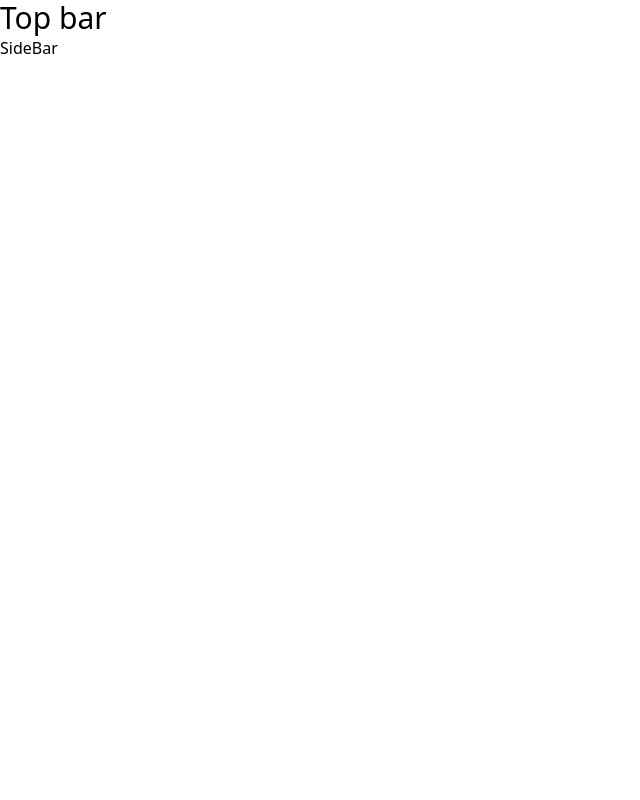
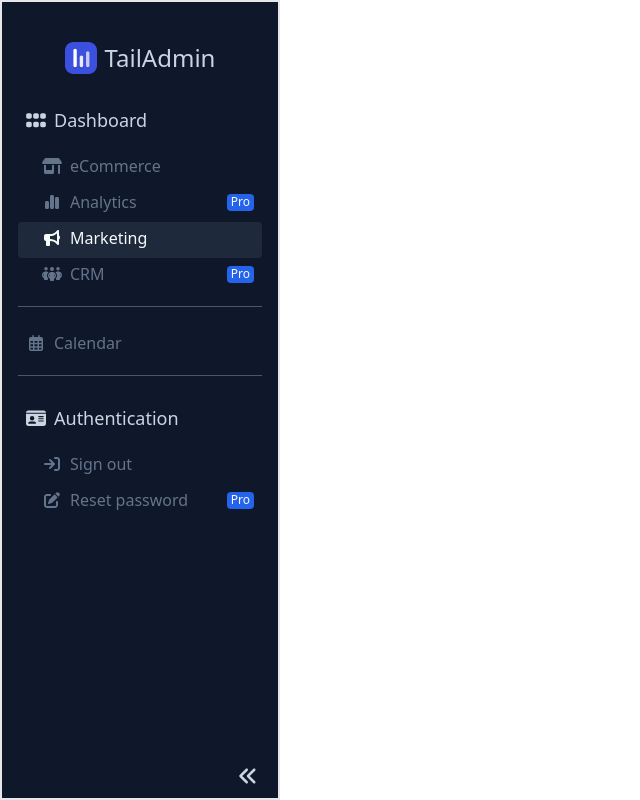
Before and after one commit to LeTranAnhVu/dashboard-vue-app, a Vue app: page / in a window 1280 px wide. Shown: the whole page, without its empty margins (0-640 px from the left). Built offline with nearby package versions, Linux system fonts and the light colour scheme.

Commit message:
sidebar -done

```diff
--- a/src/App.vue
+++ b/src/App.vue
@@ -1,12 +1,12 @@
 <script setup lang="ts">
-import TopBar from './components/layout/TopBar.vue';
-import SideBar from './components/layout/SideBar.vue';
+// import TopBar from './components/layout/TopBar.vue';
+import SideBar from '@/components/layout/SideBar/SideBar.vue'
 </script>
 
 <template>
     <div>
-      <TopBar></TopBar>
-      <SideBar></SideBar>
+        <!--      <TopBar></TopBar>-->
+        <SideBar></SideBar>
     </div>
 </template>
 
--- a/src/components/layout/SideBar.vue
+++ /dev/null
@@ -1,11 +0,0 @@
-<script setup lang="ts">
-
-</script>
-
-<template>
-<div>SideBar</div>
-</template>
-
-<style scoped>
-
-</style>
--- /dev/null
+++ b/src/components/layout/SideBar/Menu.vue
@@ -0,0 +1,34 @@
+<script setup lang="ts">
+import { ref, toRefs } from 'vue'
+
+const props = withDefaults(
+    defineProps<{
+        header?: string
+        icon: string
+    }>(),
+    {
+        header: undefined,
+    },
+)
+
+const { header } = toRefs(props)
+const isDroppedDown = ref(false)
+
+const handleDropdown = () => {
+    isDroppedDown.value = !isDroppedDown.value
+}
+</script>
+
+<template>
+    <li :class="`menu ${isDroppedDown ? 'dropped-down' : ''}`">
+        <div class="menu-header" @click="handleDropdown">
+            <Icon :icon="icon" size="lg" class="icon" />
+            <p v-if="header" class="text">
+                {{ header }}
+            </p>
+        </div>
+        <div class="menu-items">
+            <slot></slot>
+        </div>
+    </li>
+</template>
--- /dev/null
+++ b/src/components/layout/SideBar/MenuItem.vue
@@ -0,0 +1,28 @@
+<script setup lang="ts">
+import { toRefs } from 'vue'
+
+const props = withDefaults(
+    defineProps<{
+        icon: string
+        name: string
+        active?: boolean
+        badge?: string
+    }>(),
+    {
+        badge: undefined,
+        active: false
+    },
+)
+
+const { icon, name, badge } = toRefs(props)
+</script>
+
+<template>
+    <div :class="`menu-item ${active ? 'active' : ''}`">
+        <Icon :icon="icon" class="icon" />
+        <p class="text">
+            <span>{{ name }}</span>
+            <span v-if="badge" class="item-badge">{{ badge }}</span>
+        </p>
+    </div>
+</template>
--- /dev/null
+++ b/src/components/layout/SideBar/SideBar.vue
@@ -0,0 +1,165 @@
+<script setup lang="ts">
+import logo from '@/assets/logo.svg'
+import { ref } from 'vue'
+import MenuItem from '@/components/layout/SideBar/MenuItem.vue'
+import Menu from '@/components/layout/SideBar/Menu.vue'
+
+const isCollapsed = ref(false)
+const handleCollapse = () => {
+    isCollapsed.value = !isCollapsed.value
+}
+
+</script>
+<template>
+    <div :class="`sidebar ${isCollapsed ? 'collapsed' : ''}`">
+        <div class="brand">
+            <img :src="logo" alt="" />
+            <h1 class="text">TailAdmin</h1>
+        </div>
+        <ul class="body">
+            <Menu icon="fa-solid fa-grip" header="Dashboard">
+                <MenuItem icon="fa-solid fa-shop" name="eCommerce" />
+                <MenuItem icon="fa-solid fa-chart-simple" name="Analytics" badge="Pro" />
+                <MenuItem icon="fa-solid fa-bullhorn" name="Marketing" active />
+                <MenuItem icon="fa-solid fa-people-group" name="CRM" badge="Pro" />
+            </Menu>
+            <li class="single-menu">
+                <MenuItem icon="fa-regular fa-calendar-days" name="Calendar" />
+            </li>
+            <Menu icon="fa-solid fa-id-card" header="Authentication">
+                <MenuItem icon="fa-solid fa-arrow-right-to-bracket" name="Sign out" />
+                <MenuItem icon="fa-solid fa-pen-to-square" name="Reset password" badge="Pro" />
+            </Menu>
+        </ul>
+
+        <Icon
+            :class="`collapse-btn ${isCollapsed ? 'right' : 'left'}`"
+            icon="fa-solid fa-angles-left"
+            size="lg"
+            @click="handleCollapse"
+        />
+    </div>
+</template>
+
+<style lang="scss">
+.sidebar {
+    @apply border-2
+    min-w-[280px]
+    lg:w-1/6
+    md:w-1/4
+    h-screen
+    fixed
+    top-0
+    left-0
+    text-slate-300
+    bg-slate-900
+    p-4
+    transition-all duration-200 ease-in-out
+    select-none;
+
+    .brand {
+        @apply flex px-4 py-6 items-center justify-center gap-2;
+        img {
+            @apply w-[32px] h-[32px];
+        }
+
+        h1 {
+            @apply text-2xl;
+        }
+    }
+
+    .body {
+        li {
+            @apply flex flex-col
+            [&:not(:last-child)]:mb-5
+            [&:not(:last-child)]:after:content-[""]
+            [&:not(:last-child)]:after:block
+            [&:not(:last-child)]:after:h-[1px]
+            [&:not(:last-child)]:after:w-full
+            [&:not(:last-child)]:after:bg-gray-600
+            [&:not(:last-child)]:after:mt-3;
+        }
+    }
+
+    .menu {
+        .menu-header {
+            @apply flex items-center justify-end mb-2 px-2 py-2 cursor-pointer
+            hover:text-gray-50 text-lg;
+
+            .text {
+                @apply flex justify-between items-center grow ml-2;
+            }
+        }
+
+        &.dropped-down {
+            .menu-items {
+                @apply hidden;
+            }
+        }
+    }
+
+    .single-menu {
+        .menu-item {
+            @apply px-2;
+        }
+    }
+
+    .menu-item {
+        @apply text-slate-500 flex items-center pt-1 pb-2 pl-6 pr-2
+        cursor-pointer
+        hover:text-gray-50
+        justify-end;
+        &.active {
+            @apply bg-slate-800 rounded text-slate-50;
+        }
+
+        .text {
+            @apply flex justify-between items-center grow ml-2;
+        }
+    }
+
+    .item-badge {
+        @apply bg-blue-600 rounded px-1 py-[0.5px] text-xs text-gray-50;
+    }
+
+    .icon {
+        @apply w-[20px];
+    }
+
+    .collapse-btn {
+        @apply absolute top-[96%] right-5
+        hover:text-gray-50 hover:cursor-pointer
+        transition-transform;
+
+        &.right {
+            @apply rotate-180;
+        }
+    }
+
+    &.collapsed {
+        @apply w-[75px] min-w-[75px];
+
+        .brand {
+            @apply px-0;
+            .text {
+                @apply hidden;
+            }
+        }
+
+        .menu {
+            .menu-header {
+                .text {
+                    @apply hidden;
+                }
+            }
+        }
+
+        .menu-item {
+            @apply justify-center pl-0 pr-0;
+            .text {
+                @apply hidden;
+            }
+        }
+    }
+}
+</style>
--- a/src/components/layout/TopBar.vue
+++ b/src/components/layout/TopBar.vue
@@ -3,7 +3,7 @@
 </script>
 
 <template>
-<div class="text-3xl">Top bar</div>
+<div class="border-2">Top bar</div>
 </template>
 
 <style scoped>
--- a/src/main.ts
+++ b/src/main.ts
@@ -2,9 +2,37 @@ import { createApp } from 'vue'
 import './style.css'
 import App from './App.vue'
 import { FontAwesomeIcon } from '@fortawesome/vue-fontawesome'
-import { faUserSecret } from '@fortawesome/free-solid-svg-icons'
+import {
+    faGrip,
+    faAngleLeft,
+    faAngleDown,
+    faAnglesRight,
+    faAnglesLeft,
+    faShop,
+    faChartSimple,
+    faBullhorn,
+    faPeopleGroup,
+    faPenToSquare,
+    faArrowRightToBracket,
+    faIdCard,
+} from '@fortawesome/free-solid-svg-icons'
+import { faCalendarDays } from '@fortawesome/free-regular-svg-icons'
 import { library } from '@fortawesome/fontawesome-svg-core'
 
-library.add(faUserSecret)
+library.add(
+    faGrip,
+    faAngleLeft,
+    faAngleDown,
+    faAnglesRight,
+    faAnglesLeft,
+    faCalendarDays,
+    faShop,
+    faChartSimple,
+    faBullhorn,
+    faPeopleGroup,
+    faPenToSquare,
+    faArrowRightToBracket,
+    faIdCard,
+)
 
 createApp(App).component('Icon', FontAwesomeIcon).mount('#app')
```
Also changed, not shown: .eslintrc.cjs, src/assets/logo.svg (added).
